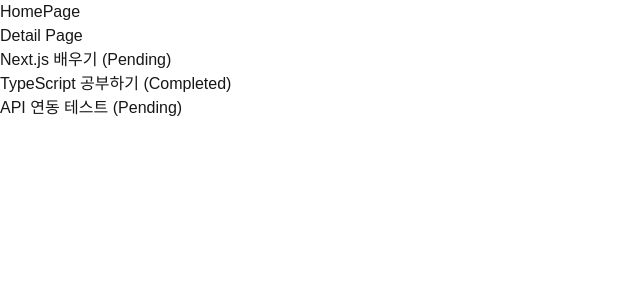
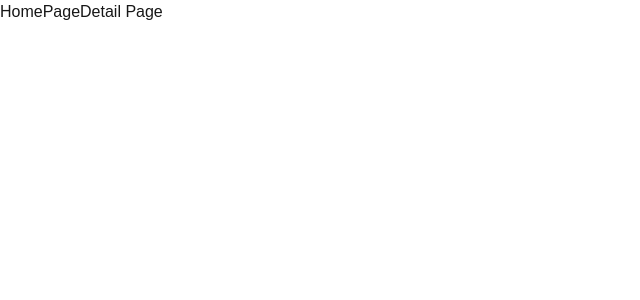
Before and after one commit to PomegranateBlue/basic_lecture_typescript, a Next.js app: page / in a window 1280 px wide. Shown: the top 300 px of the page, without its empty margins (0-640 px from the left). Built offline with nearby package versions, Linux system fonts and the light colour scheme; data requests are answered from the project's data file.

Commit message:
todo 오류 해결

```diff
--- a/src/app/detail/page.tsx
+++ b/src/app/detail/page.tsx
@@ -1,7 +1,7 @@
 import Link from "next/link";
 
-const DetailPage = async() => {
-  const data = await fetch("https://jsonplaceholder.typicode.com/posts/1");
+const DetailPage = async () => {
+  const data = await fetch("https://jsonplaceholder.typicode.com/todos/1");
   const todo = await data.json();
 
   return (
--- a/src/app/page.tsx
+++ b/src/app/page.tsx
@@ -1,19 +1,10 @@
 import Link from "next/link";
-import { getTodos } from "@/api/todo-api";
 
-const HomePage = async () => {
-  const todos = await getTodos();
+const HomePage = () => {
   return (
     <div>
-      <h1>HomePage</h1>
+      HomePage
       <Link href="/detail">Detail Page</Link>
-      <ul>
-        {todos.map(({ id, text, completed }) => (
-          <li key={id}>
-            {text} {completed ? "(Completed)" : "(Pending)"}
-          </li>
-        ))}
-      </ul>
     </div>
   );
 };
```
